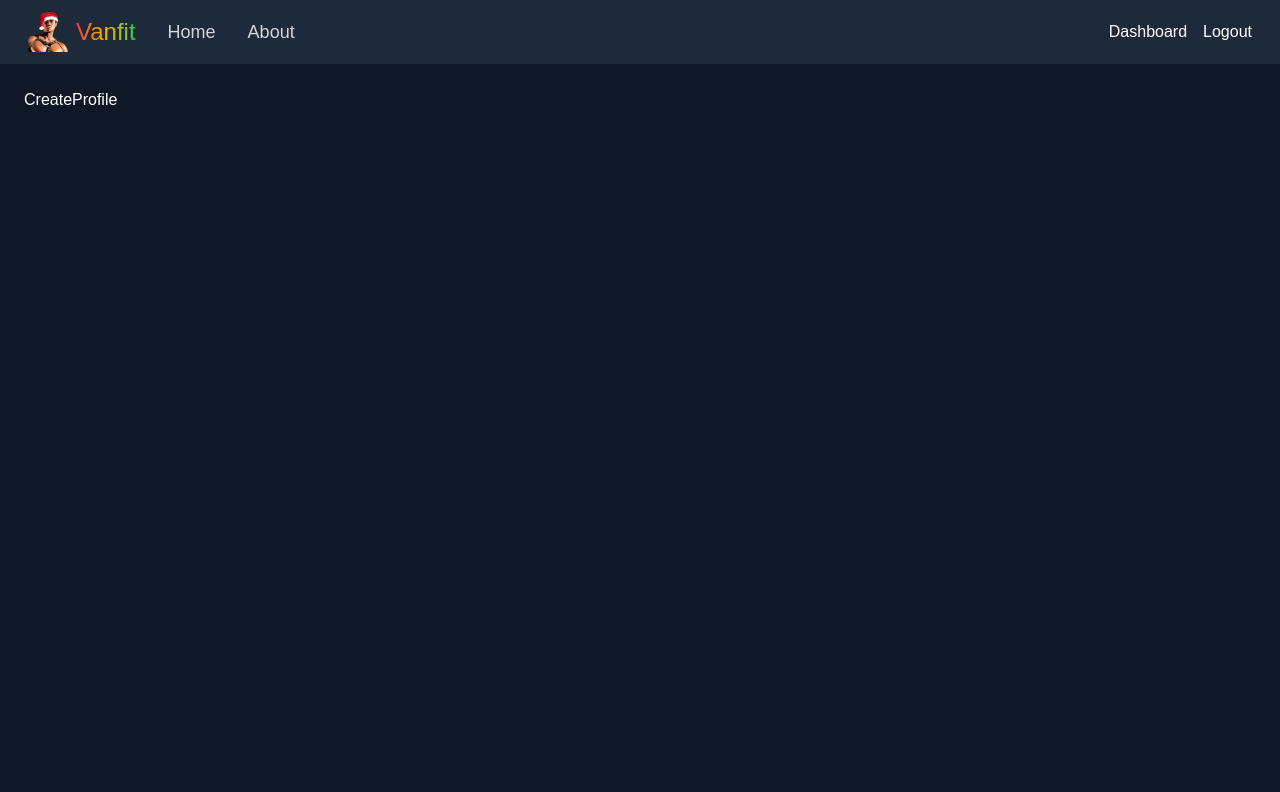
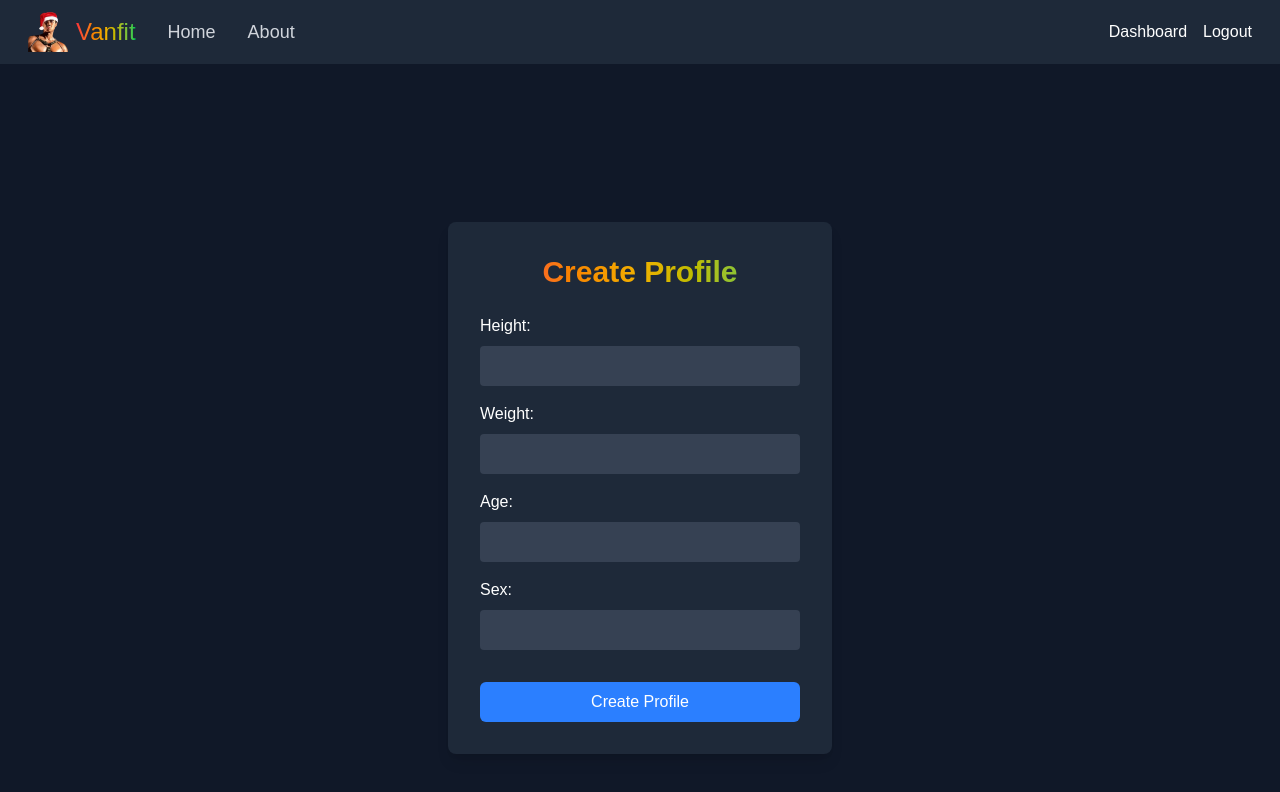
Before and after one commit to Kudzeri/vanfitness-front, a React (Vite) app: page /dashboard/create-profile in a window 1280 px wide. Shown: the top 792 px of the page. Built offline with nearby package versions, Linux system fonts and the light colour scheme; no server answers; sample sign-in values are in the browser's storage.

Commit message:
add: form to create profile

```diff
--- /dev/null
+++ b/src/components/CreateProfileForm.jsx
@@ -0,0 +1,51 @@
+import InputField from "./InputField";
+
+const CreateProfileForm = ({
+  formData,
+  handleChange,
+  handleSubmit,
+  loading,
+}) => {
+  return (
+    <form onSubmit={handleSubmit} className="flex flex-col" noValidate>
+      <InputField
+        label="Height"
+        type="number"
+        name="height"
+        value={formData.height || ""}
+        onChange={handleChange}
+      />
+      <InputField
+        label="Weight"
+        type="number"
+        name="weight"
+        value={formData.weight || ""}
+        onChange={handleChange}
+      />
+      <InputField
+        label="Age"
+        type="number"
+        name="age"
+        value={formData.age || ""}
+        onChange={handleChange}
+      />
+      <InputField
+        label="Sex"
+        type="text"
+        name="sex"
+        value={formData.sex || ""}
+        onChange={handleChange}
+      />
+
+      <button
+        type="submit"
+        disabled={loading}
+        className="bg-blue-500 text-white px-4 py-2 rounded-md w-full mt-4 transition-transform transform hover:scale-105 duration-200"
+      >
+        {loading ? "Loading..." : "Create Profile"}
+      </button>
+    </form>
+  );
+};
+
+export default CreateProfileForm;
--- a/src/pages/CreateProfile.jsx
+++ b/src/pages/CreateProfile.jsx
@@ -1,8 +1,76 @@
+import { useEffect, useState } from "react";
+import { useNavigate } from "react-router-dom";
+import CreateProfileForm from "../components/CreateProfileForm";
+import api from "../axios";
+import useUser from "../context/UserContext";
 
 const CreateProfile = () => {
+  const { setUser } = useUser();
+  const navigate = useNavigate();
+  const [formData, setFormData] = useState({
+    height: "",
+    weight: "",
+    age: "",
+    sex: "",
+  });
+  const [error, setError] = useState("");
+  const [loading, setLoading] = useState(false);
+
+  useEffect(() => {
+    if (!localStorage.getItem("token")) {
+      navigate("/login");
+    }
+  }, [navigate]);
+
+  const handleChange = (e) => {
+    const input = e.target;
+    setFormData({ ...formData, [input.name]: input.value });
+  };
+
+  const handleSubmit = async (e) => {
+    e.preventDefault();
+    setLoading(true);
+    setError("");
+
+    try {
+      await api.post("/profile/create", formData);
+      const profileResponse = await api.get("/profile/get");
+
+      setUser({
+        username: profileResponse.data.prefix,
+        level: profileResponse.data.level,
+        height: profileResponse.data.height,
+        weight: profileResponse.data.weight,
+        age: profileResponse.data.age,
+        sex: profileResponse.data.sex,
+      });
+
+      navigate("/dashboard");
+    } catch (err) {
+      setError(err.response?.data?.error || "Something went wrong");
+    } finally {
+      setLoading(false);
+    }
+  };
+
   return (
-    <div>CreateProfile</div>
-  )
-}
+    <div className="flex items-center justify-center min-h-screen bg-gray-900 text-white">
+      <div className="bg-gray-800 p-8 rounded-lg shadow-lg w-96">
+        <h2 className="text-3xl font-bold mb-6 text-center text-rainbow">
+          Create Profile
+        </h2>
 
-export default CreateProfile
+        {error && <p className="text-red-500 text-center mb-4">{error}</p>}
+
+        <CreateProfileForm
+          formData={formData}
+          handleChange={handleChange}
+          handleSubmit={handleSubmit}
+          loading={loading}
+        />
+      </div>
+    </div>
+  );
+};
+
+export default CreateProfile;
```
